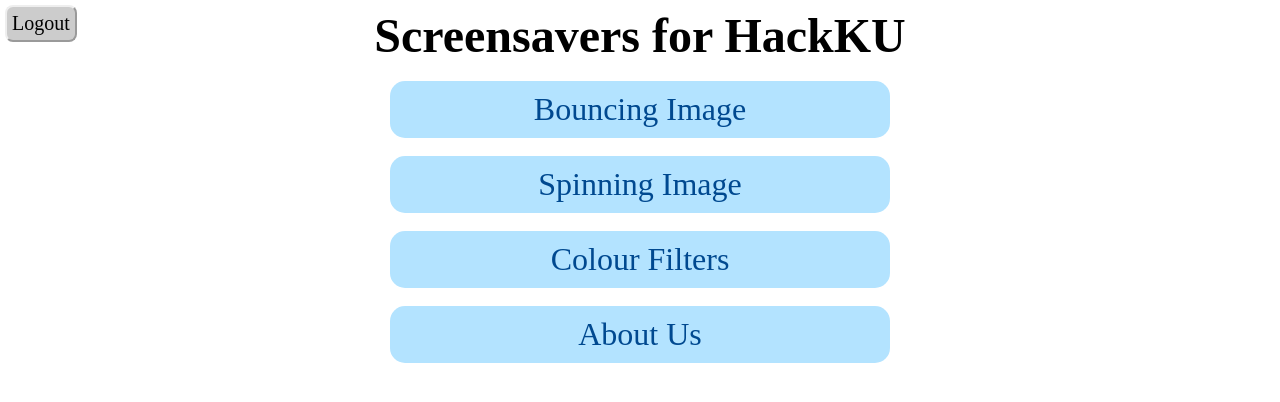
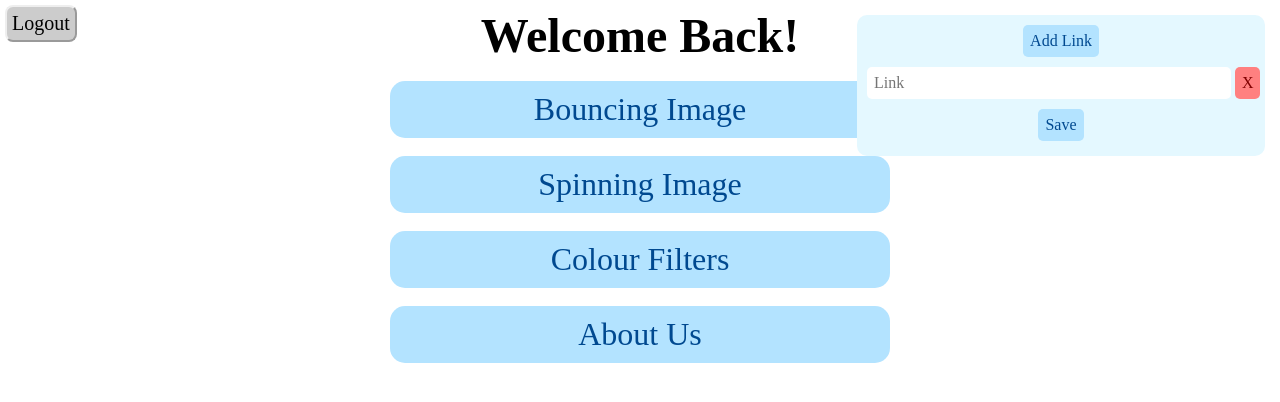
Before and after one commit to Itisalex2/HackKU-April-2021-Marathon, a Flask app: page / in a window 1280 px wide. Shown: the top 402 px of the page. Run offline with Flask 2, Linux system fonts and the light colour scheme; the visitor is signed in with stand-in values (Sample User, id 1); some libraries are stand-ins or nearby versions.

Commit message:
links menu

```diff
--- a/templates/index.html
+++ b/templates/index.html
@@ -17,6 +17,36 @@
 				document.getElementById("info").style.display = "none";
 			}
 		}
+
+		var input_count = 1;
+		function new_link() {
+			input_count++;
+			var inputhtml = `
+			<div id="input${input_count}">
+				<input id="link${input_count}" type="text" class="textbox" placeholder="Link" style="width: 350px; display: inline; font-family: Futura; font-size: 16px; padding:5px; border-radius: 5px; border-color: transparent; ">
+				<button onclick="del(${input_count})" style="width: 25px; display: inline; font-family: Futura; font-size: 16px; padding:5px; border-radius: 5px; border-color: transparent; background-color: #ff8080; color: #800000; margin-right: -5px;">X</button>
+				<br>
+			</div>
+			`;
+			document.getElementById("inputs").insertAdjacentHTML("beforeend", inputhtml);
+		}
+
+		function del(number) {
+			var element = document.getElementById("input"+String(number));
+			element.style.display = "none";
+		}
+
+		function save_links() {
+			var links = [];
+			for (var i = 1; i <= input_count; i++) {
+				if (document.getElementById("input"+String(i)).style.display != "none" && document.getElementById("link"+String(i)).value != "") {
+					links.push(document.getElementById("link"+String(i)).value);
+				}
+
+			}
+			console.log(links);
+		}
+
 	</script>
 	<style>
 		.button {
@@ -25,6 +55,7 @@
 			font-size: 32px;
 			outline: none;
 			color: #004990;
+			background-color: #b3e3ff;
 			border: none;
 			border-radius: 15px;
 			width: 500px;
@@ -87,7 +118,7 @@
 			<button class="small_button" style="text-align: left; font-size:20px" type="submit">Logout</button>
 		</form>
 		<center style="font-size: 48px">
-			Screensavers for HackKU
+			Welcome Back!
 		</center>
 		<br>
 		<form action="/corners" method="get" style="margin: 0px;">
@@ -97,26 +128,37 @@
 		</form>
 		<br>
 		<form action="/spin" method="get" style="margin: 0px;">
-			<button style="background-color: #b3e3ff; text-align: center;" class="button">
+			<button style="text-align: center;" class="button">
 				Spinning Image
 			</button>
 		</form>
 		<br>
 		<form action="/filters" method="get" style="margin: 0px;">
-			<button style="background-color: #b3e3ff; text-align: center;" class="button">
+			<button style="text-align: center;" class="button">
 				Colour Filters
 			</button>
 		</form>
 		<br>
-		<button style="background-color: #b3e3ff; text-align: center;" class="button" onclick="about_us()">About Us</button>
+		<button style="text-align: center;" class="button" onclick="about_us()">About Us</button>
 		<br>
 		<span id="info"
-			style="font-weight: normal; font-size: 24px; text-align: center; display: none; background-color: #EEE; width: 500px; margin: auto; border-radius: 15px; padding: 10px 10px">
+			style="font-weight: normal; font-size: 24px; text-align: center; display: none; background-color: #e4f8ff; width: 480px; margin: auto; border-radius: 15px; padding: 10px 10px">
 			Welcome to this website!<br>
 			HackKU: General Track<br>
 			Created by Alex and Kee Meng<br>
 		</span>
 		<br>
+		<div style="top: 15px; right: 15px; position: absolute; background-color: #e4f8ff; text-align: center; padding: 10px; border-radius: 10px">
+			<div id="inputs">
+				<button onclick="new_link()" style="font-family: Futura; font-size: 16px; padding:5px; border-radius: 5px; border-color: transparent; background-color: #b3e3ff; margin: 10px; margin-top:0px; color: #004990;">Add Link</button>
+				<div id="input1">
+					<input id="link1" type="text" class="textbox" placeholder="Link" style="width: 350px; display: inline; font-family: Futura; font-size: 16px; padding:5px; border-radius: 5px; border-color: transparent; ">
+					<button onclick="del(1)" style="width: 25px; display: inline; font-family: Futura; font-size: 16px; padding:5px; border-radius: 5px; border-color: transparent; background-color: #ff8080; color: #800000; margin-right: -5px;">X</button>
+					<br>
+				</div>
+			</div>
+			<button onclick="save_links()" style="font-family: Futura; font-size: 16px; padding:5px; border-radius: 5px; border-color: transparent; background-color: #b3e3ff; margin: 10px; margin-bottom: 5px; color: #004990;">Save</button>
+		</div>
 	</body>
 </html>
 {% endblock %}
```
